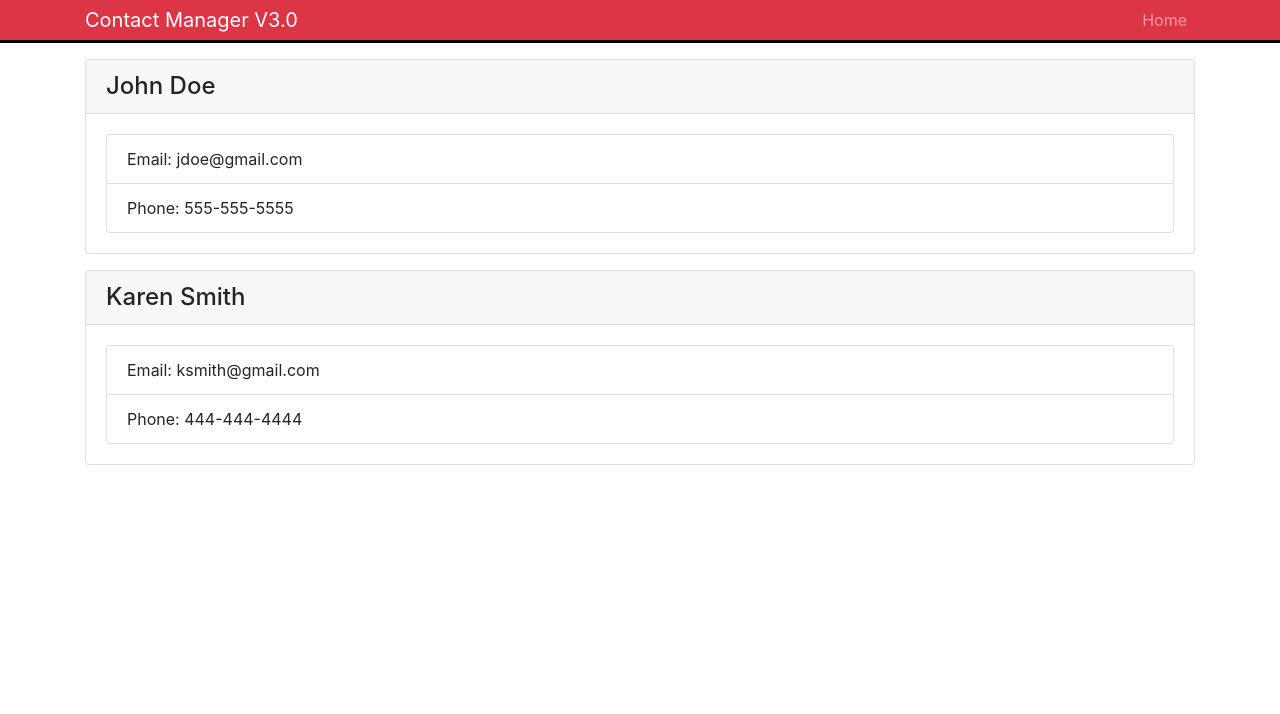
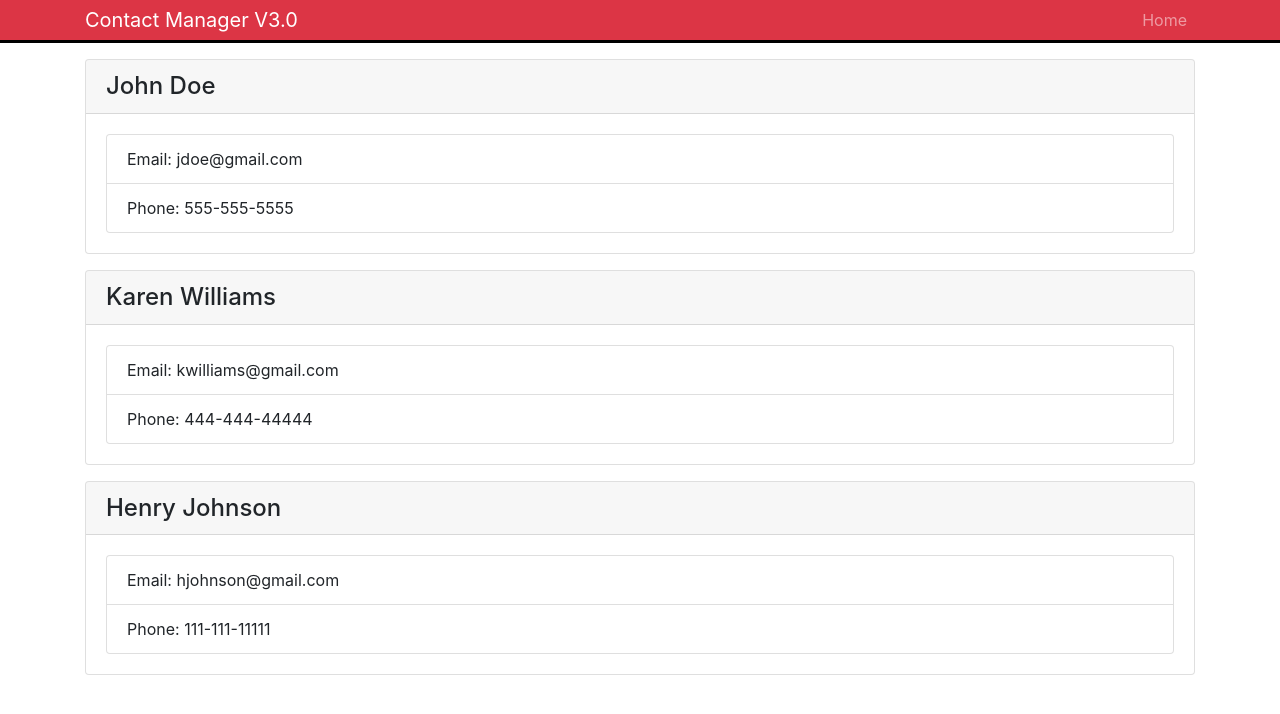
Before and after one commit to DMai90/contact-manager-v3, a React (Create React App) app: page / in a window 1280 px wide. Shown: the top 714 px of the page. Built offline with nearby package versions, Linux system fonts and the light colour scheme.

Commit message:
Added Contacts component to pass props into Contact component.

```diff
--- a/src/App.js
+++ b/src/App.js
@@ -1,5 +1,5 @@
 import React, { Component } from 'react';
-import Contact from './components/Contact';
+import Contacts from './components/Contacts';
 import Header from './components/Header';
 
 import 'bootstrap/dist/css/bootstrap.min.css';
@@ -11,16 +11,7 @@
       <div className="App">
         <Header branding="Contact Manager V3.0" />
         <div className="container">
-          <Contact
-            name="John Doe"
-            email="jdoe@gmail.com"
-            phone="555-555-5555"
-          />
-          <Contact
-            name="Karen Smith"
-            email="ksmith@gmail.com"
-            phone="444-444-4444"
-          />
+          <Contacts />
         </div>
       </div>
     );
--- a/src/components/Contact.js
+++ b/src/components/Contact.js
@@ -3,7 +3,7 @@
 
 class Contact extends Component {
   render() {
-    const { name, email, phone } = this.props;
+    const { name, email, phone } = this.props.contact;
     return (
       <div className="card mb-3">
         <h4 className="card-header">{name}</h4>
@@ -19,9 +19,7 @@
 }
 
 Contact.propTypes = {
-  name: PropTypes.string.isRequired,
-  email: PropTypes.string.isRequired,
-  phone: PropTypes.string.isRequired
+  contact: PropTypes.object.isRequired
 };
 
 export default Contact;
--- /dev/null
+++ b/src/components/Contacts.js
@@ -0,0 +1,40 @@
+import React, { Component } from 'react';
+import Contact from './Contact';
+
+class Contacts extends Component {
+  state = {
+    contacts: [
+      {
+        id: 1,
+        name: 'John Doe',
+        email: 'jdoe@gmail.com',
+        phone: '555-555-5555'
+      },
+      {
+        id: 2,
+        name: 'Karen Williams',
+        email: 'kwilliams@gmail.com',
+        phone: '444-444-44444'
+      },
+      {
+        id: 3,
+        name: 'Henry Johnson',
+        email: 'hjohnson@gmail.com',
+        phone: '111-111-11111'
+      }
+    ]
+  };
+
+  render() {
+    const { contacts } = this.state;
+    return (
+      <div>
+        {contacts.map(contact => (
+          <Contact key={contact.id} contact={contact} />
+        ))}
+      </div>
+    );
+  }
+}
+
+export default Contacts;
```
